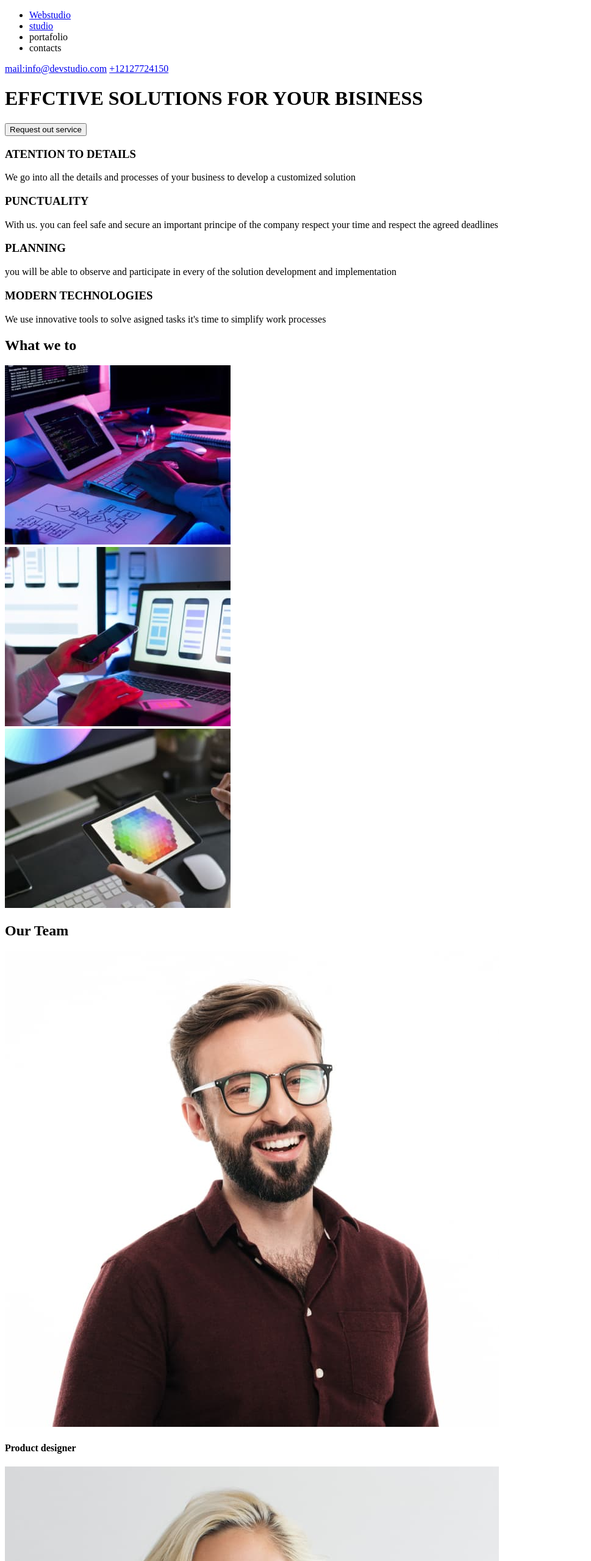
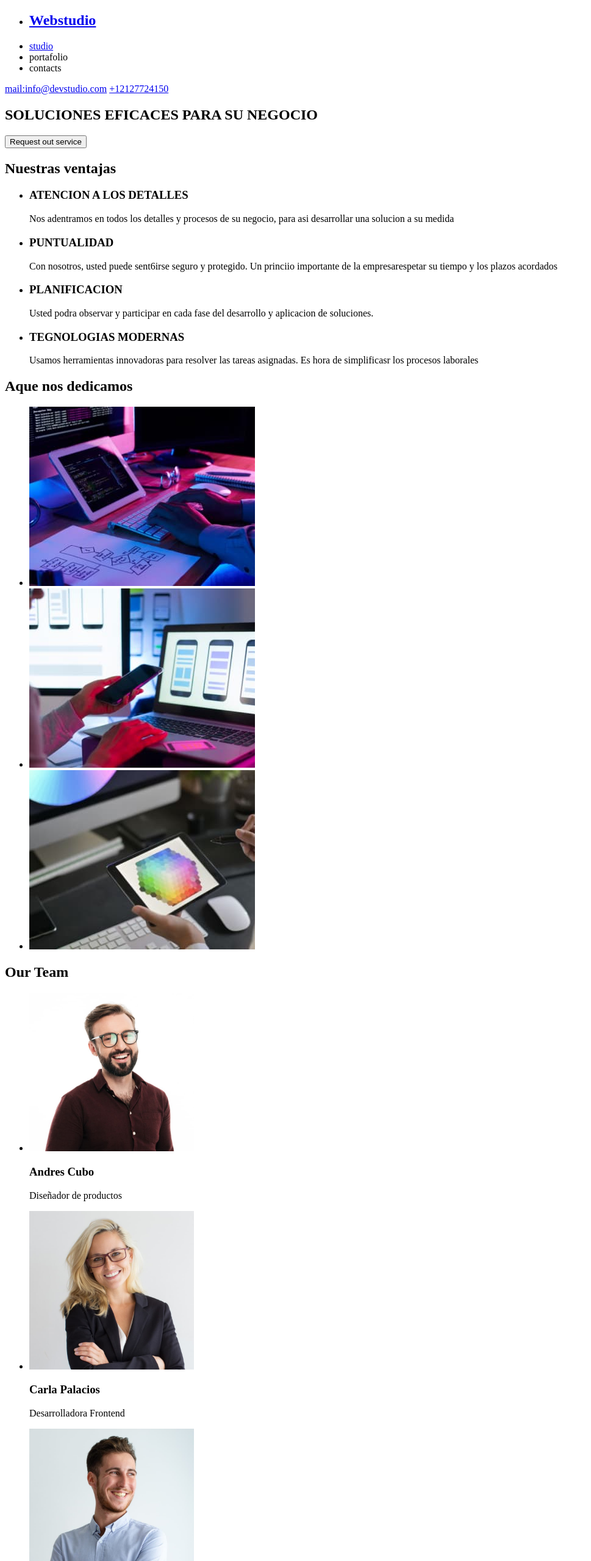
Before and after one commit to gimep55/bocio-marcado-hw-01, a plain HTML site: page index.html in a window 1280 px wide. Shown: the top 2560 px of the page at 61% size, without its empty margins (0-969 px from the left). Drawn offline with Linux system fonts and the light colour scheme.

Commit message:
first commit

```diff
--- a/index.html
+++ b/index.html
@@ -4,65 +4,77 @@
     <meta charset="UTF-8">
     <meta http-equiv="X-UA-Compatible" content="IE=edge">
     <meta name="viewport" content="width=device-width, initial-scale=1.0">
-    <title>EFFCTIVE SOLUTIONS FOR YOUR BISINESS</title>
+    <title>SOLUCIONES EFICACES PARA SU NEGOCIO</title>
 </head>
 <body>
-    <ASide>
 <ul>
-    <li><a href="http://webstudio.mx/" target="_blank" >Webstudio</a>
-         </li>
+    <li><a href="http://webstudio.mx/" target="_blank" ><h2>Webstudio</h2></a>
+    </li>
     <li><a href="https://www.apple.com/co/mac-studio/" target="_blank">studio</a> </li>
     <li>portafolio</li>
     <li>contacts</li>
-    </ul>
+</ul>
     <nav>
-        <div>
-        <a href="mailto:info@devstudio.com">mail:info@devstudio.com</a>
+    <a href="mailto:info@devstudio.com">mail:info@devstudio.com</a>
     <a href="tel:+12127724150">+12127724150</a>
-        </div>
     </nav>
-</ASide>
     <header>
-        <h1>EFFCTIVE SOLUTIONS FOR YOUR BISINESS</h1>
-        <p> <button>Request out service</button></p>
+    <section>
+    <h1>SOLUCIONES EFICACES PARA SU NEGOCIO</h1>
+    <p> <button type="button">Request out service</button></p>
+    </section>
     </header>
     <main>
-    <div>
-        <h3>ATENTION TO DETAILS</h3>
-    <P>We go into all the details and processes of your business to develop a customized solution</P>
-    </div>
-    <div>
-       <h3>PUNCTUALITY</h3>
-    <P>With us. you can feel safe and secure an important principe of the company respect your time and respect the agreed deadlines</P>
-    </div>
-    <div>
-       <h3>PLANNING</h3>
-    <P>you will be able to observe and participate in every of the solution development and implementation</P>
-    </div>
-    <div>
-        <h3>MODERN TECHNOLOGIES</h3>
-    <P>We use innovative tools to solve asigned tasks it's time to simplify work processes</P>
-    </div>
-    </main>
-      <h2> What we to</h2>
     <section>
-       <div><img src="./img/computador.jpg" alt="Usando el computador"></div>
-        <div><img src="./img/telefono.jpg" alt="Usando el celular"></div>
-        <div><img src="./img/tablet.jpg" alt="Usando la tablet"></div>
-    <h2> Our Team</h2>
-       <div><img src="./img/christopher.jpg" alt="product Designer"></div>
-            <h4>Product designer</h4>
-        <div><img src="./img/kylie.jpg" alt="Frontend Developer"></div>
-            <h4>Frontend Developer</h4>
-        <div><img src="./img/ryan.jpg" alt="Marketing"></div>
-            <h4>Marketing</h4>
-        <div><img src="./img/tyler.jpg" alt="UI Designer"></div>
-            <h4>UI Designer</h4>
-       <div><a href="http://webstudio.mx/" target="_blank" >Webstudio</a></div>
-       <div><a href="mailto:info@devstudio.com">mail:info@devstudio.com</a></div>
-       <div><a href="">695 park Ave. New York, NY 10065.</a></div>
-       <div><a href="">United States</a></div>
-       <div><a href="tel:+12127724150">+12127724150</a></div>
+        <h2>Nuestras ventajas</h2>
+        <ul>
+            <li><h3>ATENCION A LOS DETALLES</h3> </li>
+            <P>Nos adentramos en todos los detalles y procesos de su negocio, para asi desarrollar una solucion a su medida</P>
+            <li><h3>PUNTUALIDAD</h3> </li>
+            <P>Con nosotros, usted puede sent6irse seguro y protegido. Un princiio importante de la empresarespetar su tiempo y los plazos acordados</P>
+            <li><h3>PLANIFICACION</h3> </li>
+            <P>Usted podra observar y participar en cada fase del desarrollo y aplicacion de soluciones.</P>
+            <li><h3>TEGNOLOGIAS MODERNAS</h3> </li>
+            <P>Usamos herramientas innovadoras para resolver las tareas asignadas. Es hora de simplificasr los procesos laborales</P>
+        </ul>
     </section>
+    <section>
+        <h2>Aque nos dedicamos</h2>
+        <ul>
+            <li><img src="./img/computador.jpg" alt="Aplicacion para escritorio"width="370"></li>
+            <li><img src="./img/telefono.jpg" alt="Aplicacion para telefono"width="370"></li>
+            <li><img src="./img/tablet.jpg" alt="Aplicacion para tablet"width="370"></li>
+        </ul>
+    </section>
+    <section>
+        <h2> Our Team</h2>
+        <ul>
+            <li><img src="./img/christopher.jpg" alt="product Designer"width="270"></li>
+            <h3>Andres Cubo</h3>
+            <p>Diseñador de productos</p>
+            <li><img src="./img/kylie.jpg" alt="Frontend Developer"width="270"></li>
+            <h3>Carla Palacios</h3>
+            <p>Desarrolladora Frontend</p>
+            <li><img src="./img/ryan.jpg" alt="Marketing"width="270"></li>
+            <h3>Mario Dorado</h3>
+            <p>Marketing</p>
+            <li><img src="./img/tyler.jpg" alt="UI Designer"width="270"></li>
+            <h3>Pablo Mijangos</h3>
+            <p>Diseñador IU</p>
+        </ul>
+    </section>
+        </main>
+        <footer>
+            <a href="">Webstudio</a>
+            <address>
+                <ul>
+                    <li><a href="http://webstudio.mx/" target="_blank" >Webstudio</a</li>
+                    <li><a href="mailto:info@devstudio.com">mail:info@devstudio.com</a></li>
+                    <li><a href="">695 park Ave. New York, NY 10065.</a></li>
+                    <li><a href="">United States</a></li>
+                    <li><a href="tel:+12127724150">+12127724150</a></li>
+                </ul>
+            </address>
+        </footer>
 </body>
 </html>
```
Also changed, not shown: 1 other file.
